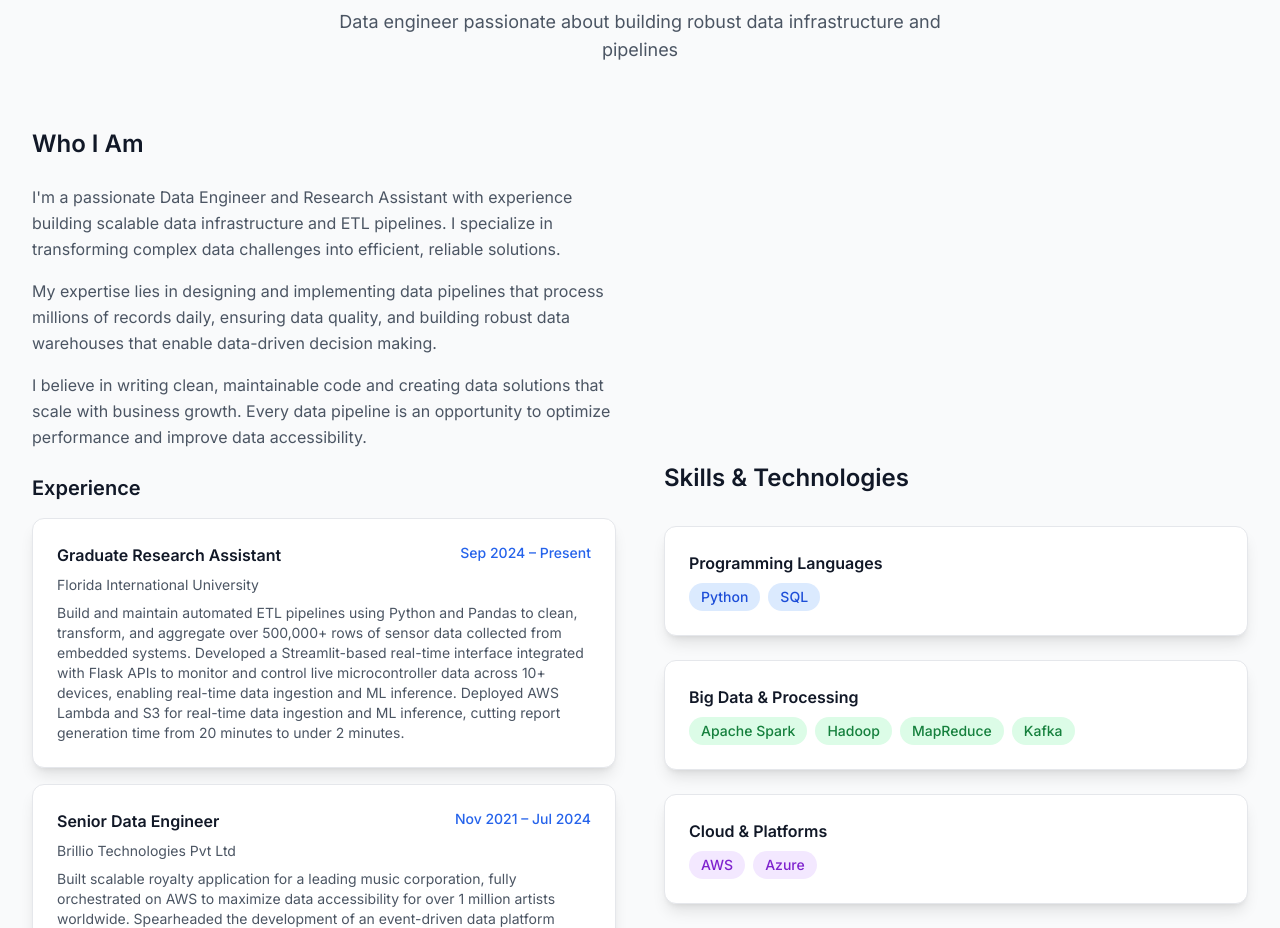
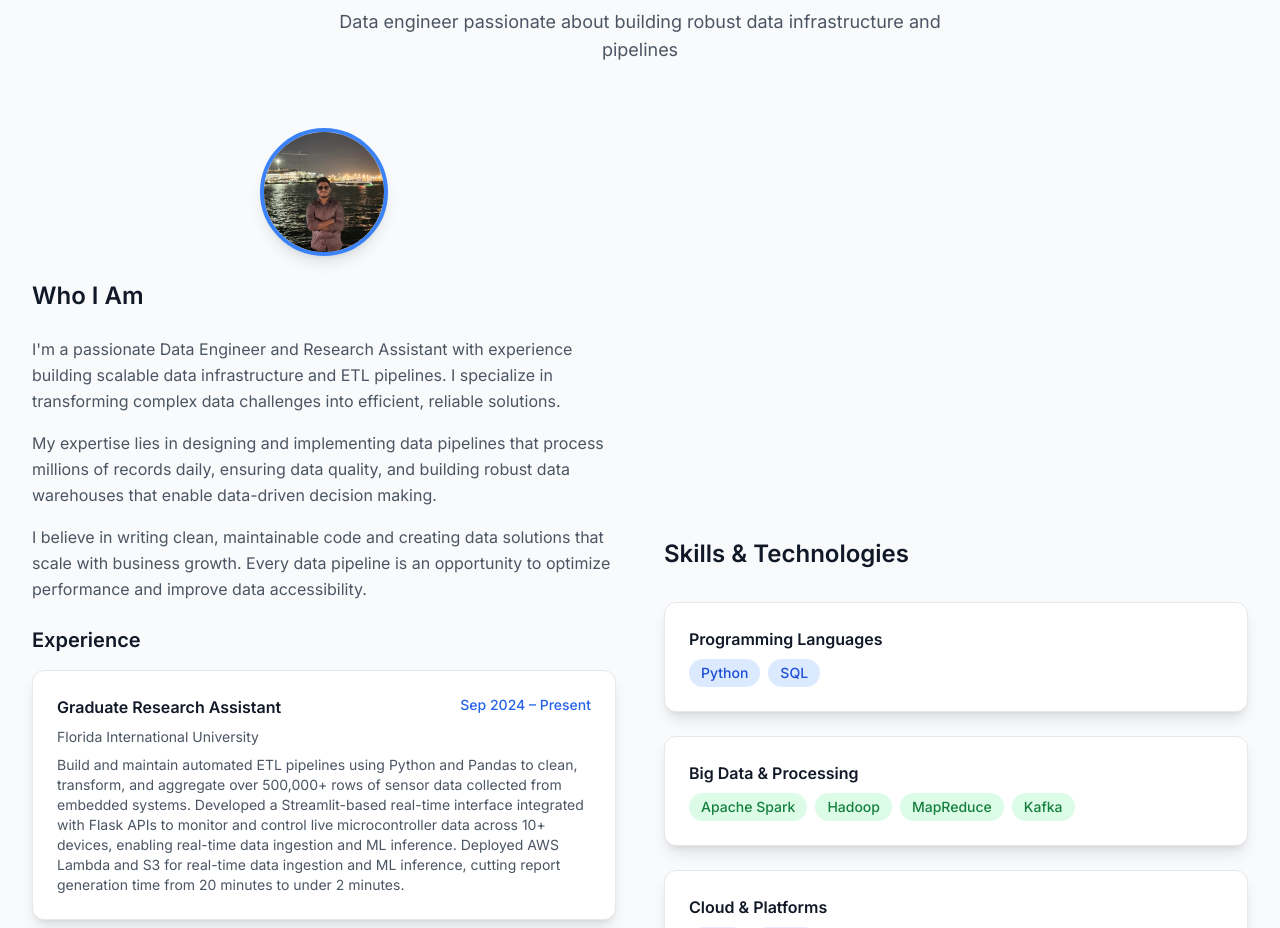
Before and after one commit to sanjaydp/sanjaydp-portfolio, a React (Vite) app: page / in a window 1280 px wide. Shown: the part 920-1848 px from the top of the page. Built offline with nearby package versions, Linux system fonts and the light colour scheme.

Commit message:
Update portfolio with real resume info, projects, and certifications

```diff
--- a/src/components/About.jsx
+++ b/src/components/About.jsx
@@ -42,6 +42,13 @@ const About = () => (
       <div className="grid lg:grid-cols-2 gap-12 items-center">
         {/* Bio Section */}
         <div className="space-y-6">
+          <div className="flex justify-center mb-6">
+            <img
+              src="/photosanjay.jpeg"
+              alt="Sanjay's Profile"
+              className="w-32 h-32 rounded-full object-cover border-4 border-primary-500 shadow-lg"
+            />
+          </div>
           <h3 className="text-2xl font-semibold text-gray-900 dark:text-white mb-4">
             Who I Am
           </h3>
```
Also changed, not shown: public/photosanjay.jpeg (added).
